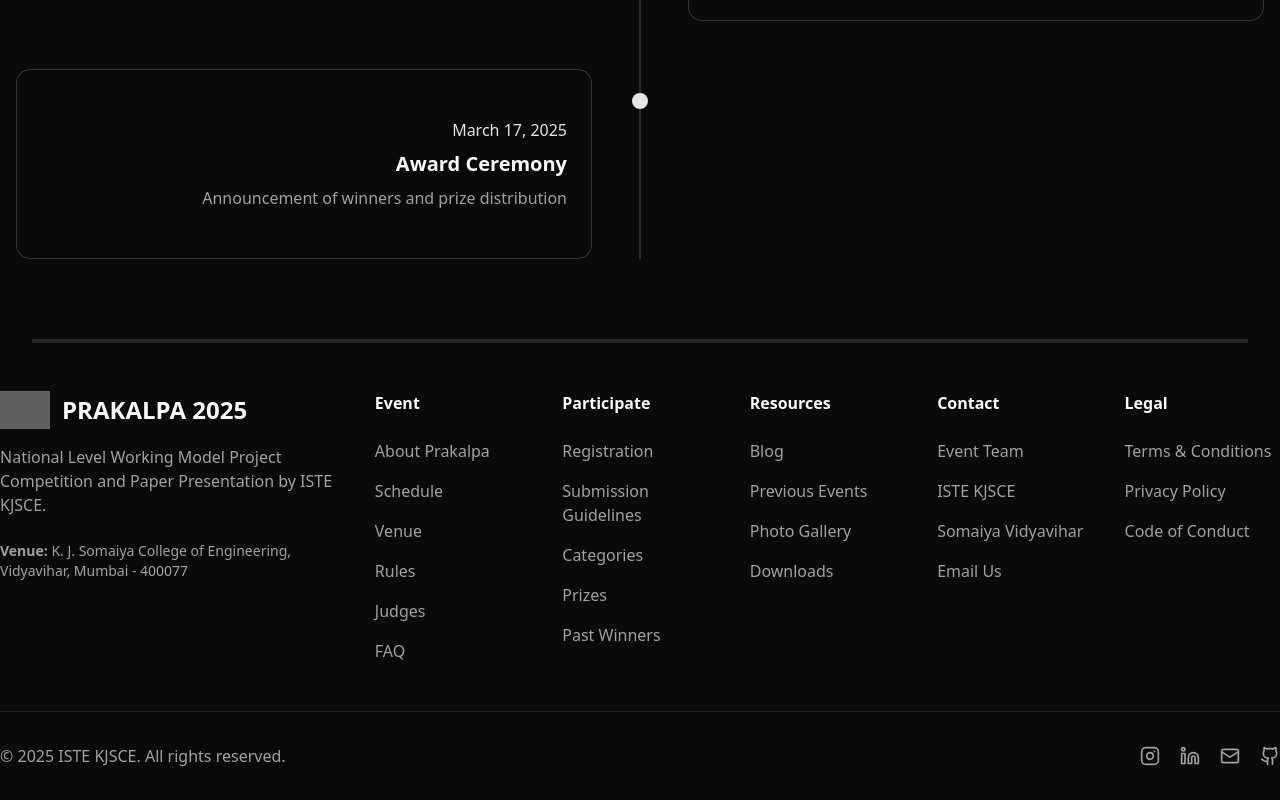
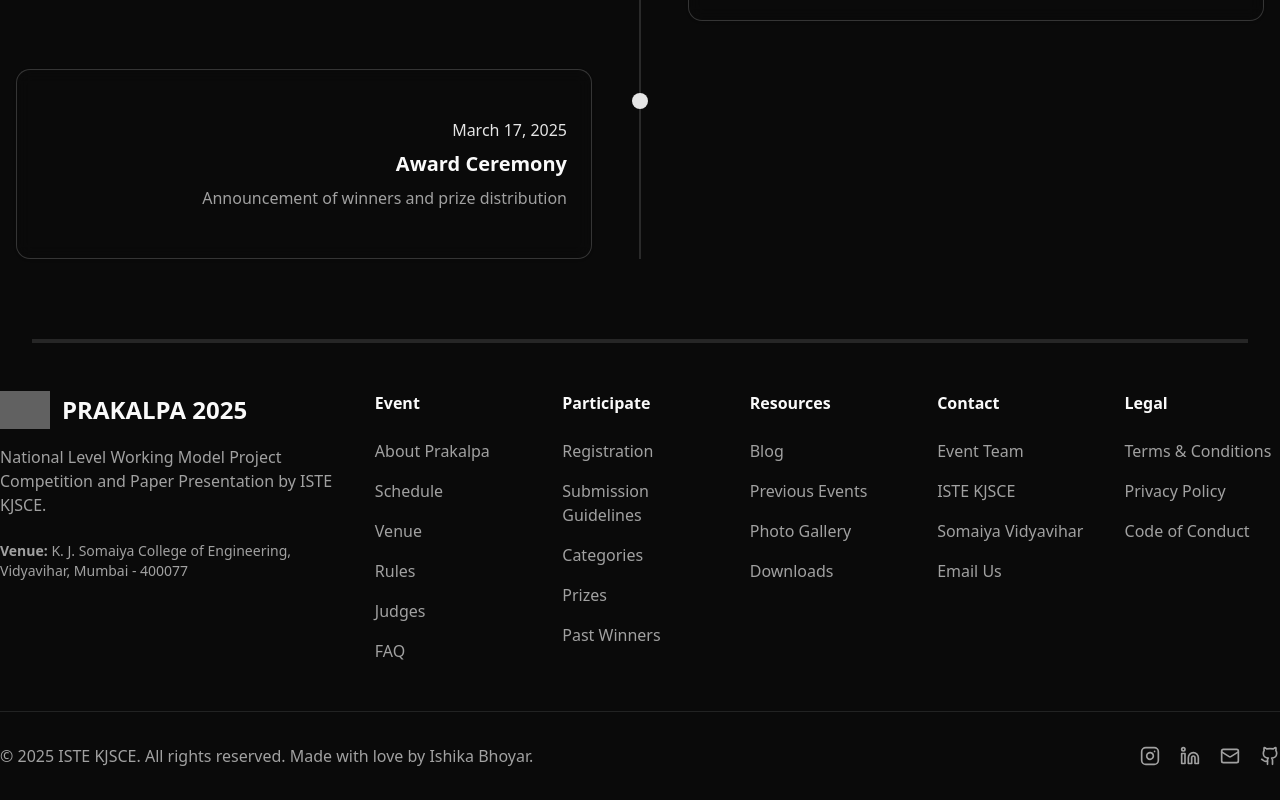
Before and after one commit to ishikabhoyar/exhibit, a Next.js app: page / in a window 1280 px wide. Shown: the part 6009-6809 px from the top of the page. Built offline with nearby package versions, Linux system fonts and the light colour scheme; grey boxes are pictures that could not be loaded.

Commit message:
feat: Update footer copyright message to include author attribution

```diff
--- a/src/components/footer-02/footer-02.tsx
+++ b/src/components/footer-02/footer-02.tsx
@@ -181,7 +181,7 @@
               <Link href="https://iste.kjsce.somaiya.edu/" target="_blank">
               ISTE KJSCE
               </Link>
-              . All rights reserved.
+              . All rights reserved. Made with love by Ishika Bhoyar.
             </span>
 
             <div className="flex items-center gap-5 text-muted-foreground">
```
